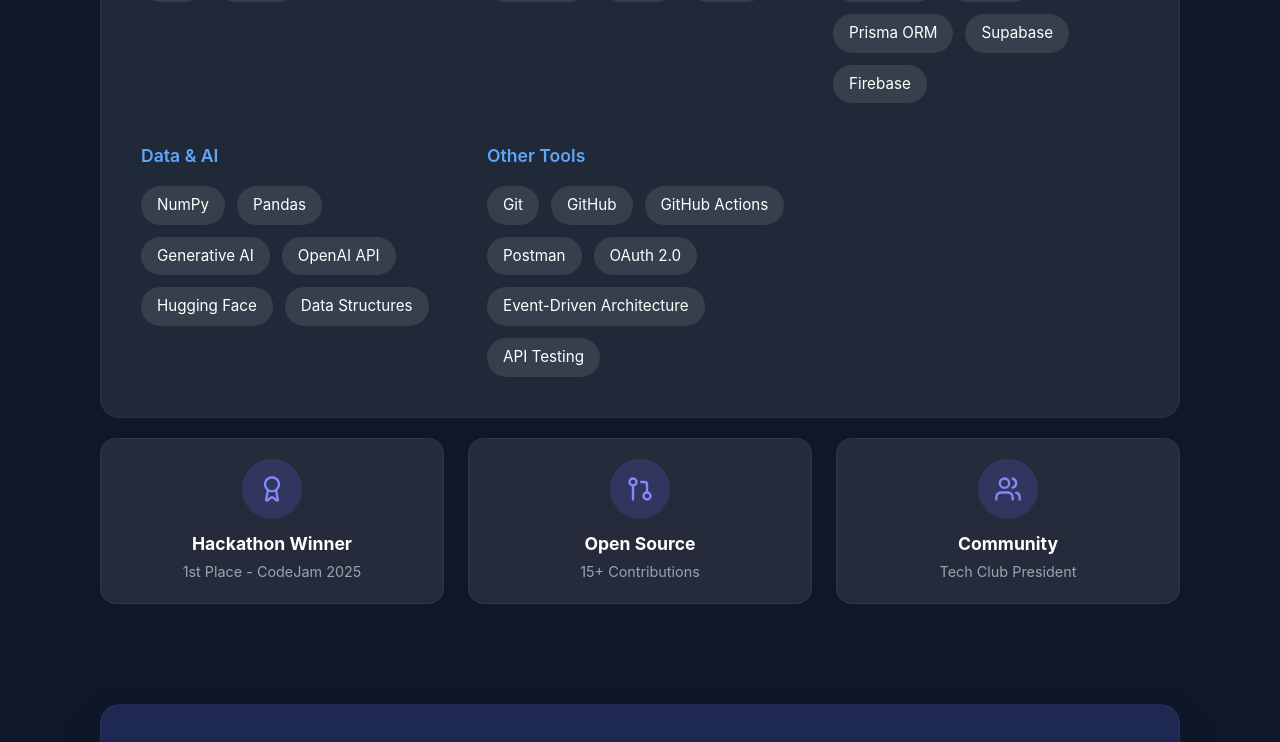
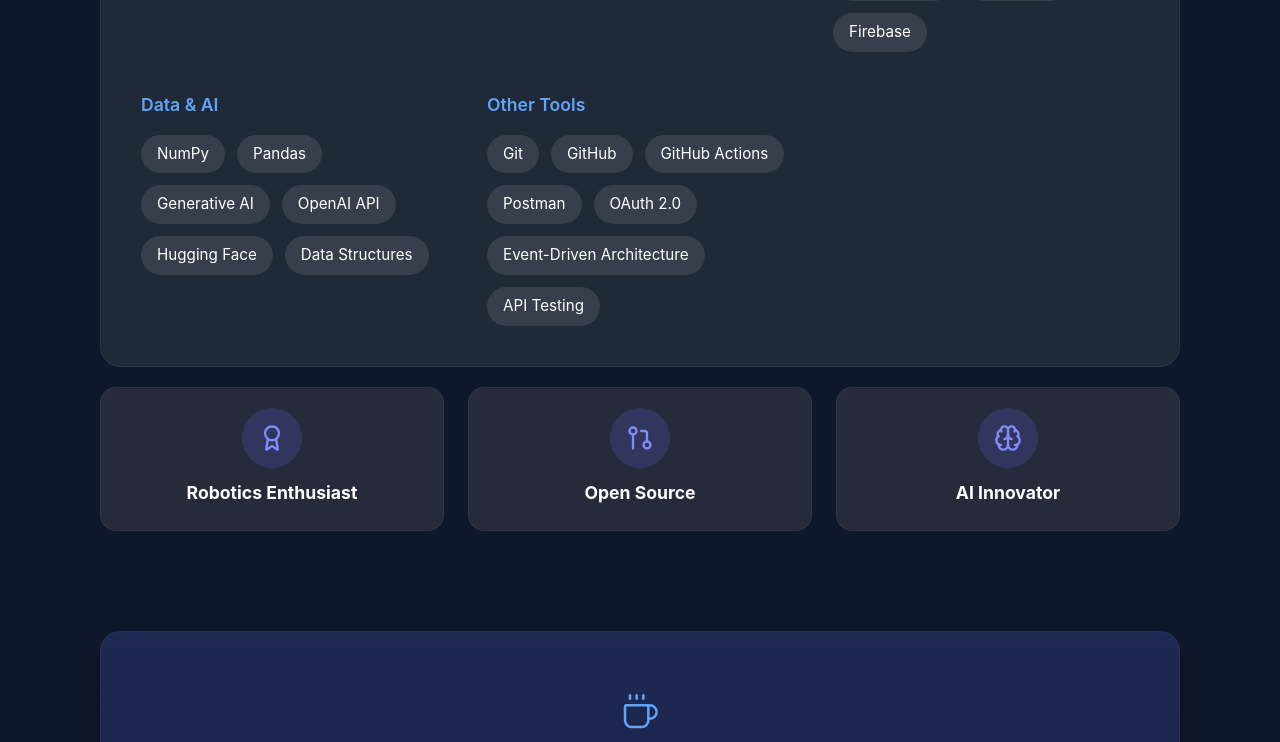
Before and after one commit to RishiiiS/Personal-Portfolio, a React (Vite) app: page / in a window 1280 px wide. Shown: the part 1658-2400 px from the top of the page. Built offline with nearby package versions, Linux system fonts and the light colour scheme.

Commit message:
modified AboutMe component and achievements section

```diff
--- a/src/components/AboutMe.jsx
+++ b/src/components/AboutMe.jsx
@@ -13,10 +13,10 @@
             <div className="about-content">
                 <p>
                     I’m a software engineer who enjoys building full-stack applications and experimenting with AI-driven ideas. I work mainly with Python and JavaScript and like creating practical, user-focused projects. I’m especially interested in AI, computer vision with OpenCV, and robotics, and I enjoy exploring how software connects with the real world.
-                    I learn by building, love solving problems, and focus on turning ideas into simple, working solutions.
+
                 </p>
                 <p>
-                    When I'm not coding, you'll find me contributing to open-source projects, participating in hackathons, or exploring the latest tech trends. I'm always eager to learn new technologies and collaborate with creative teams.
+                   I learn by building, love solving problems, and focus on turning ideas into simple, working solutions.
                 </p>
             </div>
         </div>
--- a/src/components/AchievementCard.jsx
+++ b/src/components/AchievementCard.jsx
@@ -1,14 +1,13 @@
 import React from 'react';
 import '../styles/AchievementCard.css';
 
-const AchievementCard = ({ icon: Icon, title, subTitle }) => {
+const AchievementCard = ({ icon: Icon, title }) => {
     return (
         <div className="achievement-card">
             <div className="achievement-icon-wrapper">
                 <Icon size={28} />
             </div>
             <h3 className="achievement-title">{title}</h3>
-            <p className="achievement-subtitle">{subTitle}</p>
         </div>
     );
 };
--- a/src/components/Achievements.jsx
+++ b/src/components/Achievements.jsx
@@ -1,12 +1,12 @@
 import React from 'react';
-import { Award, GitPullRequest, Users } from 'lucide-react';
+import { Award, GitPullRequest, Brain } from 'lucide-react';
 import AchievementCard from './AchievementCard';
 import '../styles/Achievements.css';
 
 const achievements = [
     {
         icon: Award,
-        title: "Hackathon Winner",
+        title: "Robotics Enthusiast",
         subTitle: "1st Place - CodeJam 2025"
     },
     {
@@ -15,9 +15,9 @@
         subTitle: "15+ Contributions"
     },
     {
-        icon: Users,
-        title: "Community",
-        subTitle: "Tech Club President"
+        icon: Brain,
+        title: "AI Innovator",
+        subTitle: "Building Intelligent Systems"
     }
 ];
 
```
